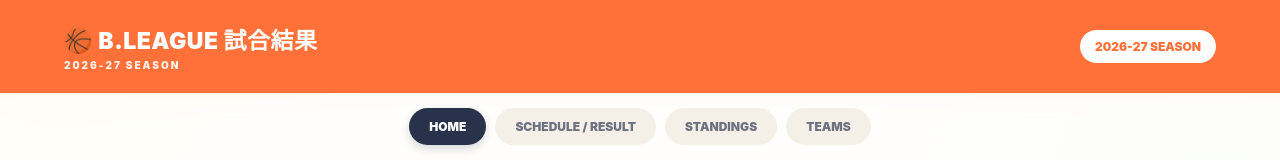
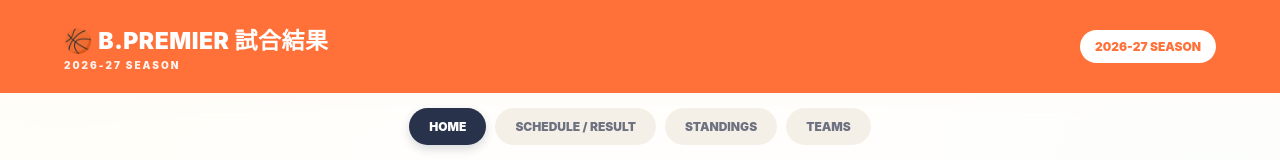
Before and after one commit to shotanda/bleague-game-center, a plain HTML site: page index.html in a window 1280 px wide. Shown: the top 160 px of the page. Drawn offline with Linux system fonts and the light colour scheme.

Commit message:
題名変更

```diff
--- a/index.html
+++ b/index.html
@@ -738,7 +738,7 @@ footer {
 
 <header>
   <div class="brand">
-    🏀 B.LEAGUE 試合結果
+    🏀 B.PREMIER 試合結果
     <small>2026-27 SEASON</small>
   </div>
   <div class="season-pill">2026-27 SEASON</div>
```
